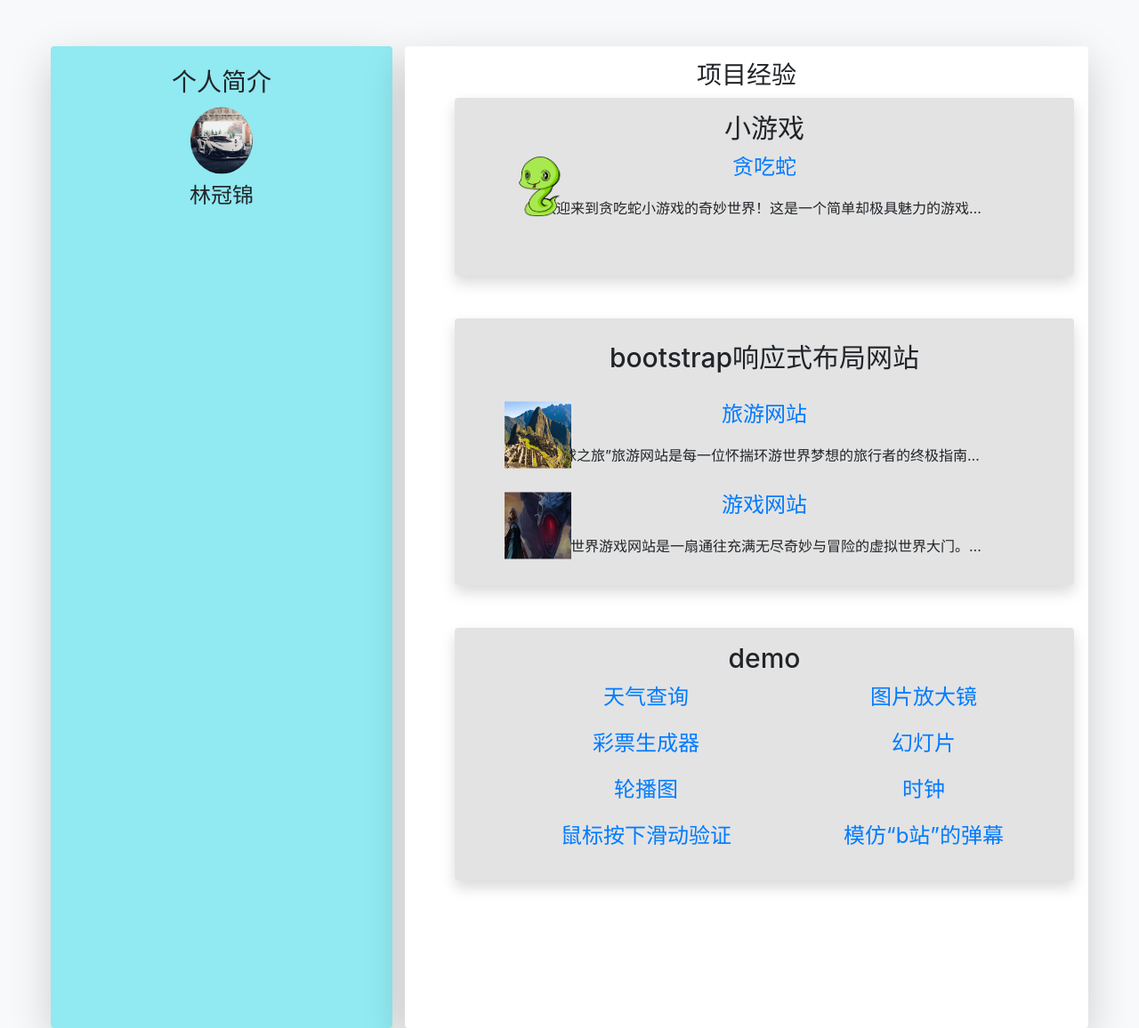
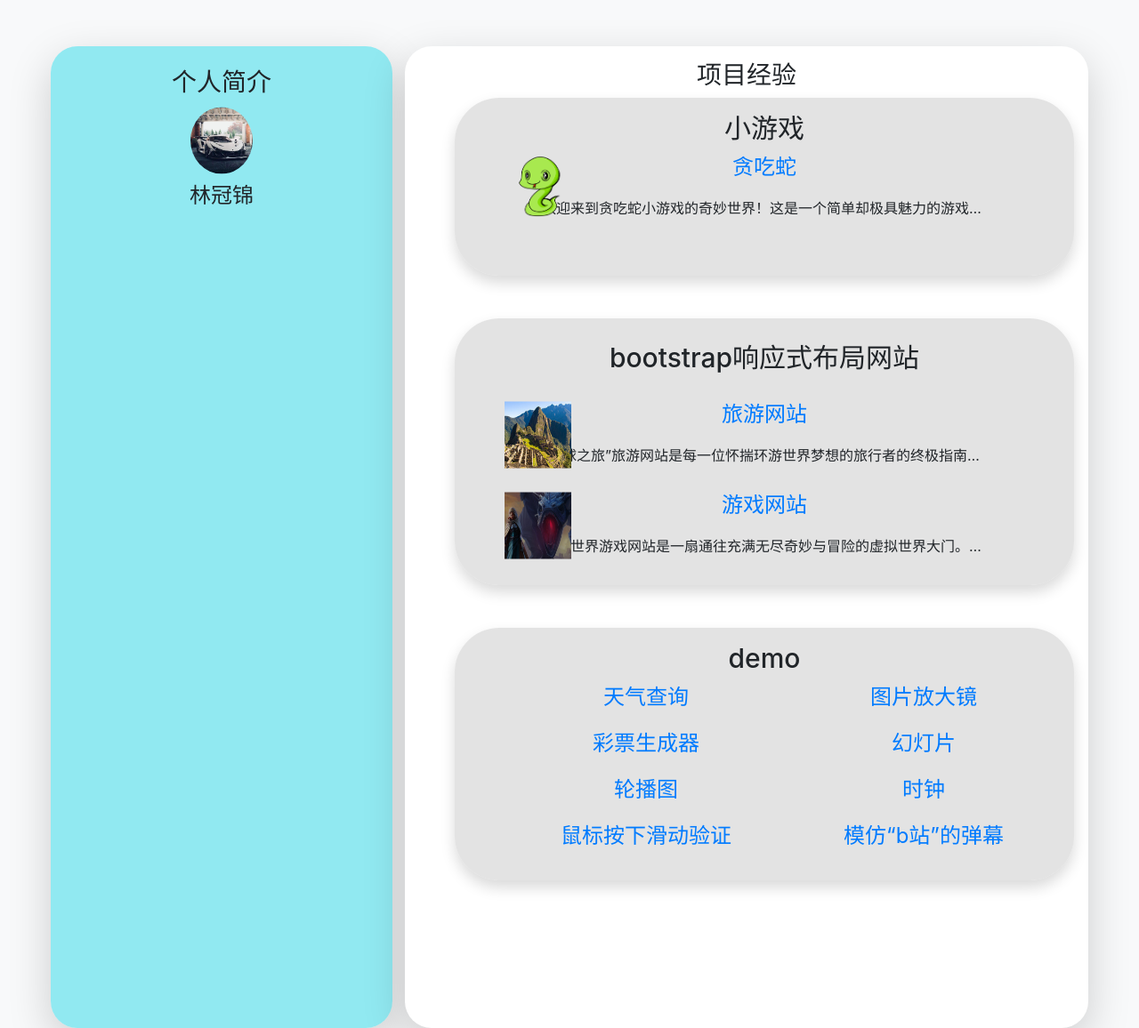
Before and after one commit to linguanjin/linguanjin, a plain HTML site: page index.html in a window 1280 px wide. Shown: the top 1156 px of the page at 89% size. Drawn offline with Linux system fonts and the light colour scheme.

Commit message:
第七次

```diff
--- a/index.html
+++ b/index.html
@@ -26,6 +26,7 @@
             background-color: rgba(62, 221, 236, 0.55);
             margin-left: 50px;
             text-align: center;
+            border-radius: 30px;
         }
 
         .left-box .text {
@@ -52,6 +53,7 @@
             height: 100%;
             margin-right: 50px;
             text-align: center;
+            border-radius: 30px;
         }
 
         .right-box .b-items li h4 {
@@ -121,7 +123,7 @@
 
 <body>
     <div id="lgj" class="d-flex justify-content-around bg-light pb-5 pt-5">
-        <div class="left-box mt-1 shadow-lg p-4 mb-5 rounded ">
+        <div class="left-box mt-1 shadow-lg p-4 mb-5 ">
             <div class="l-top mb-3">
                 <h3>个人简介</h3>
             </div>
@@ -133,13 +135,13 @@
             </div>
 
         </div>
-        <div class="right-box mt-1 shadow-lg p-3 mb-5 bg-white rounded">
+        <div class="right-box mt-1 shadow-lg p-3 mb-5 bg-white ">
             <div class="r-top">
                 <h3>项目经验</h3>
             </div>
             <div class="buttom">
                 <ul class="b-items d-flex flex-column">
-                    <li class="item-1 shadow p-3 mb-5 rounded">
+                    <li class="item-1 shadow p-3 mb-5 ">
                         <h4>小游戏</h4>
                         <div class="item-title-1 ">
                             <img src="./images/tcs.jpeg" alt="">
@@ -154,7 +156,7 @@
                         </div>
 
                     </li>
-                    <li class="item-2  shadow p-3 mb-5 rounded">
+                    <li class="item-2  shadow p-3 mb-5 ">
                         <h4>bootstrap响应式布局网站</h4>
                         <div class="item-title-1">
                             <img class="p5" src="./images/p_img_5.jpg" alt="">
@@ -179,7 +181,7 @@
                             </div>
                         </div>
                     </li>
-                    <li class="item-3  shadow p-3 mb-5 rounded">
+                    <li class="item-3  shadow p-3 mb-5 ">
                         <h4>demo</h4>
                         <ol class="demo d-flex flex-row justify-content-around">
                             <li class="demo-1">
```
